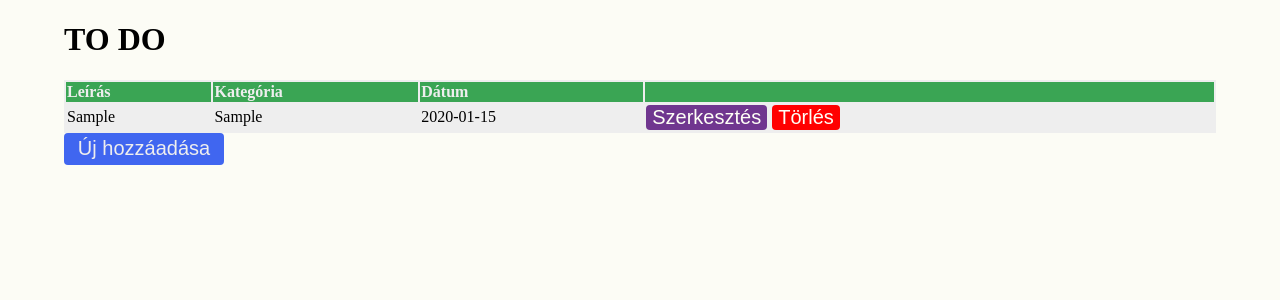
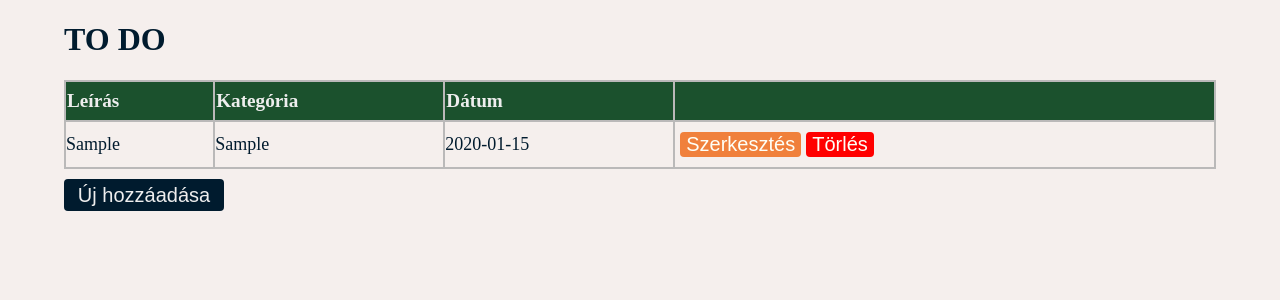
Before and after one commit to rszab003/to-do-list-react, a React (Vite) app: page /newtask in a window 1280 px wide. Both pictures are taken after typing "Sample", "Sample", "2020-01-15" into the empty fields and a click on the button "Mentés". Shown: the top 300 px of the page. Built offline with nearby package versions, Linux system fonts and the light colour scheme.

Commit message:
changed styling, worked on fixing an undefined error upon refresh of the editttask page

```diff
--- a/src/App.jsx
+++ b/src/App.jsx
@@ -4,24 +4,25 @@ import NewTask from "./NewTask";
 import EditTask from "./EditTask"
 import {BrowserRouter, Routes, Route} from "react-router-dom";
 
-
-// import UserList from "./data/UserList.json";
+/** Naming convention for Task objects
+ * Task {
+*   id,
+*   task,
+*   Category,
+*   Date
+ * }
+ *
+ */
 
 class App extends React.Component {
 
 
   constructor() {
     super();
-
     this.state = {
       currList: []
     }
-
     this.updateTasks = this.updateTasks.bind(this);
-  }
-
-  buildTasks() {
-
   }
 
   updateTasks(newList) {
@@ -29,12 +30,8 @@ class App extends React.Component {
         currList: newList
       });
 
-    console.log("NEW LIST!!!");
-    console.log(this.state.currList)
-  }
-
-  componentWillUnmount() {
-    console.warn("LEAVING THE APP!!!");
+    // console.log("NEW LIST!!!");
+    // console.log(this.state.currList)
   }
 
   render() {
--- a/src/EditTask.jsx
+++ b/src/EditTask.jsx
@@ -2,6 +2,7 @@ import React from "react";
 import Form from "./components/Form";
 import {useParams, Navigate} from "react-router-dom";
 import {useState} from "react";
+import "./styles/EditTask.css";
 
 
 function EditTask(props) {
@@ -11,22 +12,26 @@ function EditTask(props) {
     let [badInput, setBadInput] = useState(false);
     let tasks = props.UserList;
     let taskToEdit = tasks.find(task => task.id == id.substring(1))
+    /** Protects from accessing */
     if (taskToEdit == undefined) {
-        console.log("PROBLEM!!!");
-        console.log(props.UserList);
+        // console.log("PROBLEM!!!");
+        let json = JSON.parse(localStorage.getItem("tasks"));
+        // console.log("DID WE FIND THE LIST?")
+
+        /**TODO show an error page if the task is not found */
+
+        taskToEdit = json.find(task => task.id == id.substring(1))
+
+        // console.log(taskToEdit);
     }
-    // console.log("TASK TO EDIT")
-    // console.log(taskToEdit);
-    function componentWillUnmount() {
-        console.log("save to file now!");
-        console.log(props.UserList);
-    }
+
+
     function parseInput(event) {
         event.preventDefault();
         taskToEdit["task"] = event.target[0].value;
-        // console.log(taskToEdit["Category"])
         taskToEdit["Category"] = event.target[1].value;
-        if (taskToEdit["Category"].length > 50) {
+        //check if category length is over 50
+        if (taskToEdit["Category"].length >= 50) {
             setBadInput(!badInput);
             return;
         }
@@ -49,7 +54,7 @@ function EditTask(props) {
 
 
     return (
-        <div>
+        <div className="form-container">
             <h2>Szerkesztés: {taskToEdit["task"]}</h2>
             <Form
             task={taskToEdit["task"]}
--- a/src/Home.jsx
+++ b/src/Home.jsx
@@ -7,38 +7,37 @@ class Home extends React.Component {
 
     constructor(props) {
         super(props);
-        if (props.UserList.length == 0) {
-            console.log("DO WE HAVE SAVED TASKS?");
-            var savedTasks = JSON.parse(localStorage.getItem("tasks"));
-            if (savedTasks != null) {
-                this.state = {
-                    currTasks: savedTasks
-                };
-            }
-            else {
-                this.state = {
-                    currTasks: props.UserList
-                }
-            }
-            // console.log(this.state.currTasks);
+        /** Check for saved tasks in local storage and add them to state */
+        var savedTasks = JSON.parse(localStorage.getItem("tasks"));
+        if (props.UserList.length == 0 && savedTasks != null) {
+            this.state = {
+                currTasks: savedTasks
+            };
         }
         else {
             this.state = {
                 currTasks: props.UserList
             };
-            // console.log("*********")
-            // console.log(this.state.currTasks);
         }
+
         this.populateTasks = this.populateTasks.bind(this);
         this.deleteTask = this.deleteTask.bind(this)
         this.props.updateTasks(this.state.currTasks);
     }
 
+    /** React lifecycle method
+     * when navigating back to index, this method is always called.
+     * we save new and edited tasks to local storage here
+     */
     componentDidMount() {
-        console.log("save again here?");
         localStorage.setItem("tasks", JSON.stringify(this.state.currTasks));
     }
 
+    /**
+     *
+     * @returns Array<Task>
+     * creates an array of tasks out of the "currTasks" Object array
+     */
     populateTasks() {
         const delTask = this.deleteTask;
         return (
@@ -64,17 +63,17 @@ class Home extends React.Component {
         this.setState({
             currTasks: tasks
         })
-
+        /** update local storage upon task deletion */
         localStorage.setItem("tasks", JSON.stringify(tasks));
     }
 
     render() {
         return (
-            <div>
+            <div id="home-container">
                 <h1 id="header-home">TO DO</h1>
 
                 <table id="table">
-                    <thead id="table-head" bgcolor="#3aa554">
+                    <thead id="table-head" bgcolor="#1B512D">
                     <tr>
                         <th id="h-task">Leírás</th>
                         <th id="h-cat">Kategória</th>
--- a/src/NewTask.jsx
+++ b/src/NewTask.jsx
@@ -23,6 +23,14 @@ class NewTask extends React.Component {
         this.parseInput = this.parseInput.bind(this);
     }
 
+    /**
+     * creates a new task object,
+     * checks if task category is > 50 characters
+     *      (on true, exits function)
+     * saves to state with new task
+     * sends new task list back to App component
+     *
+     */
     parseInput(event) {
         event.preventDefault();
         /** create new ID for task, then a new task object */
@@ -35,36 +43,26 @@ class NewTask extends React.Component {
         }
 
         /*check if category exceeds 50 chars */
-        if (newTask.Category.length > 50) {
+        if (newTask.Category.length >= 50) {
             // console.log("WE HAVE exceeded 50 chars")
             this.setState({
                 badUsage: true
             });
             return;
         }
-        // console.log(this.state.currTasks);
+        /** Saves a new to state here */
         let t = this.state.currTasks;
         t.push(newTask);
         // this.state.currTasks.push(newTask);
         this.setState({
             currTasks: t
         })
-
         //update in parent App component
         this.props.updateTasks(this.state.currTasks);
-
         this.setState( {
             redirect: true
         })
     }
-
-    // updateState(newList) {
-    //     this.setState({
-    //         redirect: true,
-    //         currTasks: newList
-    //     });
-    //     // console.log(newList);
-    // }
 
     render() {
         return (
--- /dev/null
+++ b/src/styles/EditTask.css
@@ -0,0 +1,10 @@
+/* .form-container { */
+    /* width: 100%;
+    display: flex;
+    flex-direction: column;
+    align-items: center;
+} */
+
+.form-container {
+    margin-left: 50px;
+}
--- a/src/styles/Home.css
+++ b/src/styles/Home.css
@@ -1,3 +1,19 @@
+html {
+    background-color: #F5EFED;
+}
+
+h1 {
+    color: #001B2E
+}
+
+/* tr {
+    border: 10px solid #F0803C;
+} */
+
+#home-container {
+    background-color: #F5EFED;
+}
+
 #header-home {
     margin-left: 5%;
 }
@@ -8,12 +24,14 @@
 
     margin-left: auto;
     margin-right: auto;
-    background-color: rgb(238, 238, 238);
+    background-color: rgb(186, 185, 185);
     /* padding-left: 10px;
     padding-right: 10px; */
 }
 
 #table-head {
+    height: 2em;
+    font-size: larger;
     text-align: left;
     color: rgb(238, 238, 238);
 }
@@ -21,11 +39,12 @@
 #new-task-btn {
     width: 10rem;
     height: 2rem;
+    margin-top: 0.5em;
     margin-left: 5%;
-    background-color: rgb(64, 102, 240);
+    background-color: #001B2E;
     color: rgb(238, 238, 238);
     border-radius: 4px;
-    border-color: rgb(50, 88, 225);
+    border-width: 0px;
 
 }
 #new-task-btn:hover {
@@ -33,19 +52,36 @@
 }
 
 #delete-btn {
-    background-color: red;
+    background-color: #FF0000;
 }
-
+#delete-btn:hover {
+    background-color: #d12a2a;
+}
+.content td {
+    font-size: 18px;
+    height: 2.5em;
+    color: #001B2E;
+    /* border-color: #d12a2a; */
+    margin: 0px;
+    padding: 0px;
+    /* border: 4px solid black; */
+}
+/* .content {
+    /* border: 10px solid black; */
 
 #edit-btn {
-    background-color: rgb(112, 54, 143);
+    background-color: #F0803C;
     margin-right: 5px;
+    margin-left: 5px;
+}
+#edit-btn:hover {
+    background-color : #d67336;
 }
 
 .content:nth-child(odd) {
-    background-color: rgb(238, 238, 238);
+    background-color: #F5EFED;
 }
 
 .content:nth-child(even) {
-    background-color: rgb(255, 250, 250);
+    background-color: #e2dad8;
 }
--- a/src/styles/NewTask.css
+++ b/src/styles/NewTask.css
@@ -1,14 +1,18 @@
+body {
+    background-color: #F5EFED;
+}
+html {
+    background-color: #F5EFED;
+}
+
 form {
     font-size: 18px;
-    background-color: rgb(254, 254, 246);
+    background-color: #F5EFED;
     display: flex;
     flex-direction: column;
     align-items: left;
     width: 100%;
-}
-
-body {
-    background-color: rgb(252, 252, 245);
+    color: #001B2E;
 }
 
 label {
@@ -21,23 +25,30 @@ label {
 input {
     /* margin-left: 1%; */
     border-radius: 5px;
+    border-width: 2px;
+    border-color: #001b2e61
+    #000304;
     width: 90%;
     height: 30px;
 }
 
+input[type="text"]:focus > child {
+    border-color: #000304;
+}
+
 #save-btn {
-    background-color: rgb(6, 119, 6);
+    background-color: #001B2E;
     margin-right: 0.5em;
 }
 #save-btn:hover {
-    background-color: rgb(0, 89, 0);
+    background-color: rgb(39, 63, 148);
 }
 
 #back-btn {
-    background-color: rgb(173, 2, 2);
+    background-color: #FF0000;
 }
 #back-btn:hover {
-    background-color: rgb(135, 0, 0);
+    background-color: #d12a2a;
 }
 
 #buttons {
@@ -51,7 +62,7 @@ button {
 }
 
 
-#task-container {
+#task-container > child {
     display: flex;
     flex-direction: column;
     align-items: left;
```
